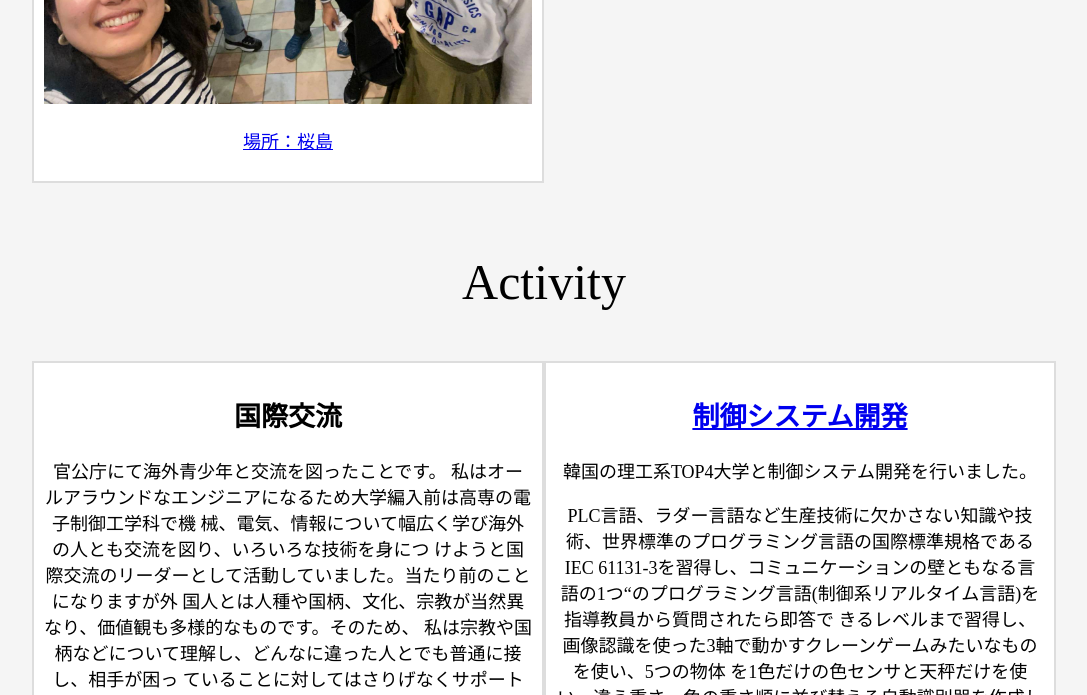
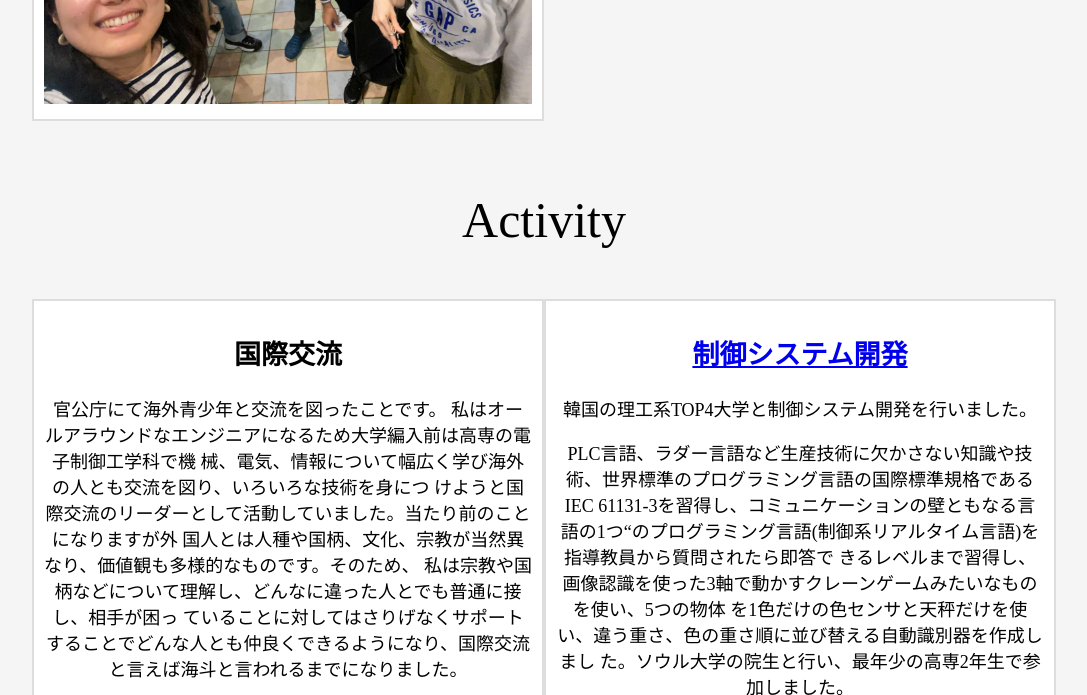
Before and after one commit to kaityan5/portfolio, a plain HTML site: page index.html in a window 1280 px wide. Shown: the part 1680-2375 px from the top of the page, without its empty margins (96-1183 px from the left). Drawn offline with nearby package versions, Linux system fonts and the light colour scheme; files whose address does not match are found by name; a web font is replaced by a local one.

Commit message:
no message

```diff
--- a/index.html
+++ b/index.html
@@ -90,12 +90,6 @@
 											制御技術、小児医療、外資系コンサルタント、地域貢献、国際交流など幅広く鹿児島を中心に活動を行っています。
 										</p>
 										<img src="img/倫理総合討論　4班集合写真　温野菜.png">
-
-
-										<p>
-											<a href='https://goo.gl/maps/cdHE58sRCnM637Xu9'>場所：桜島</a>
-
-										</p>
 
 				</div>
 
```
Also changed, not shown: img/倫理総合討論　4班集合写真　温野菜.png (renamed from 倫理総合討論　4班集合写真　温野菜.png).
